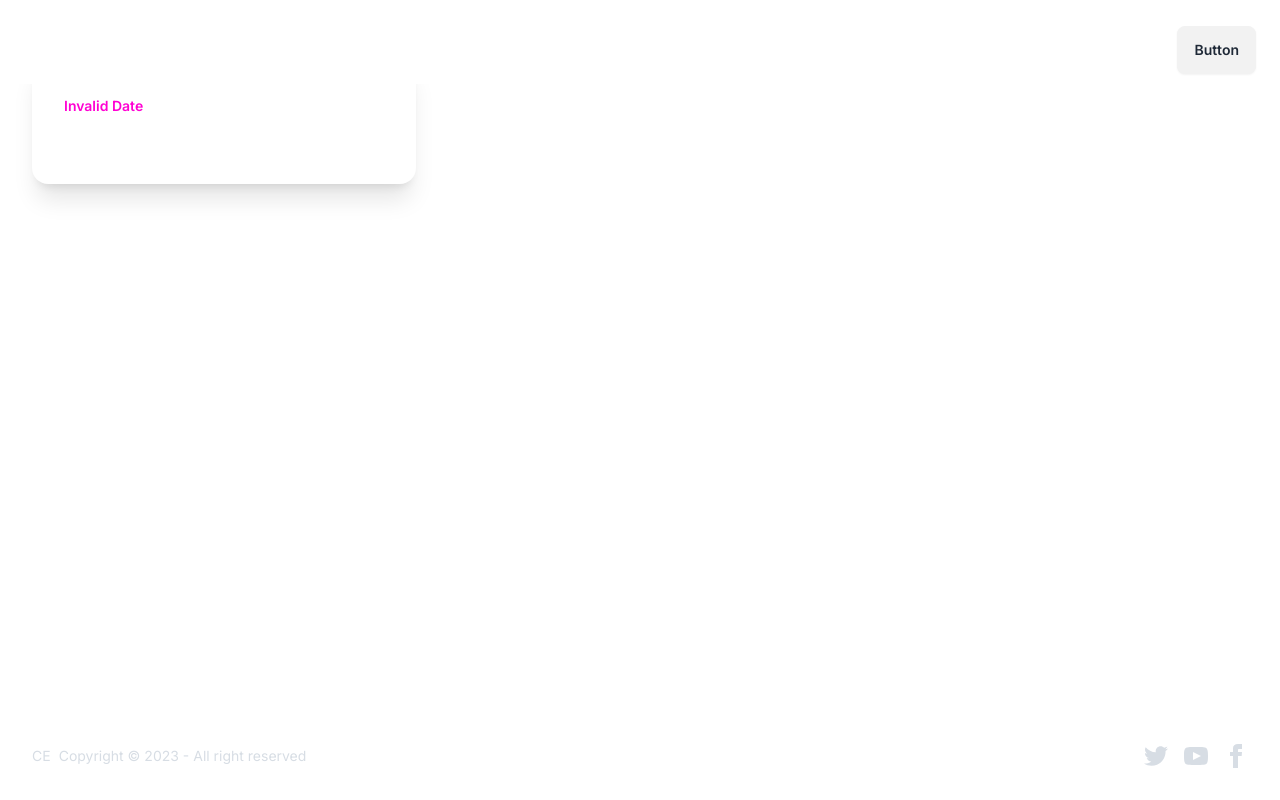
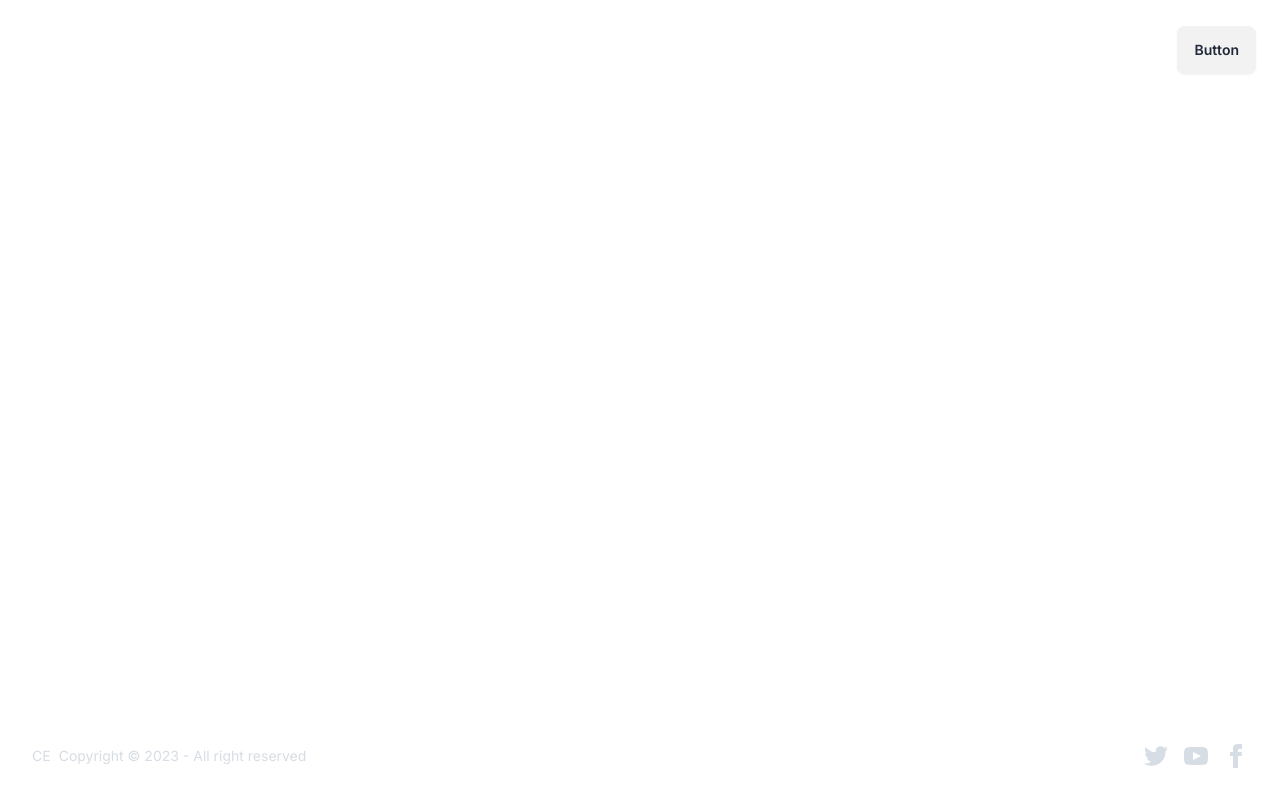
Before and after one commit to jaykwonproject/creatend, a Next.js app: page /projects in a window 1280 px wide. Built offline with nearby package versions, Linux system fonts and the light colour scheme.

Commit message:
removed unused component

```diff
--- a/app/projects/page.tsx
+++ b/app/projects/page.tsx
@@ -6,7 +6,7 @@ const page = () => {
   return (
     <div>
         <Link href='/post'><p>list of posts</p></Link>
-        <BlogCard/>
+        <p>pending..</p>
     </div>
   )
 }
```
